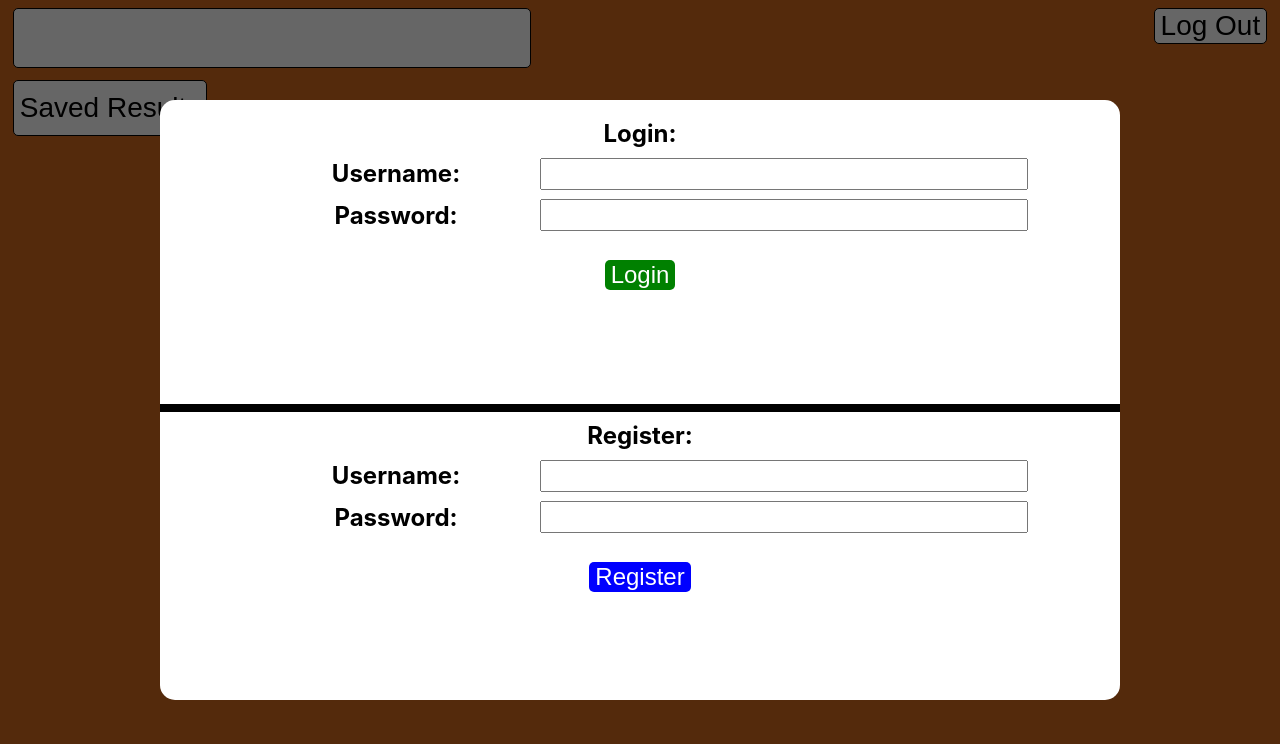
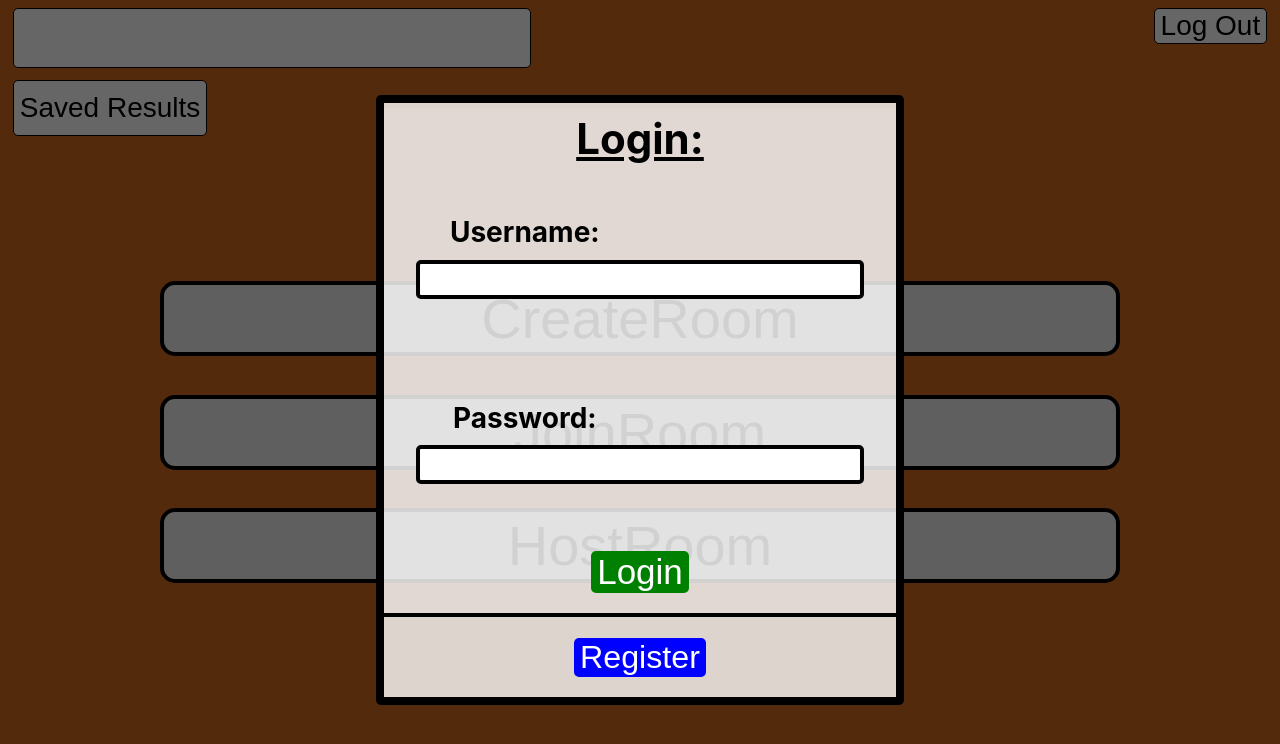
Before and after one commit to Ben-Worrall/ratingclientsv2, a React (Create React App) app: page / in a window 1280 px wide. Shown: the top 744 px of the page. Built offline with nearby package versions, Linux system fonts and the light colour scheme.

Commit message:
updated save and close, UPDATE ON LOGIN STYLING

```diff
--- a/src/App.css
+++ b/src/App.css
@@ -58,13 +58,14 @@ body{
 
 #LoginRegisterPOPUP{
   position: absolute;
-  width: 75%;
-  height: 75%;
-  background-color: rgb(255, 255, 255);
+  width: 40%;
+  height: max-content;
+  background-color: rgba(255, 255, 255, 0.8);
   z-index: 10010;
   overflow-y: auto;
-  font-size: 150%;
-  border-radius:  15px 15px 15px 15px;
+  font-size: 175%;
+  border-radius:  5px 5px 5px 5px;
+  border: 1vh solid black;
 
 }
 #LoginRegisterPOPUP-background{
@@ -82,44 +83,46 @@ body{
 
 #LoginHolderBNT{
   width: 100%;
-  height: 49%;
+  height: 90%;
   display: table;
   margin-top: 1%;
-
+  background-color: rgb(255, 255, 255, 0.1);
   border-bottom: 0.5vh solid black;
 
 }
 #RegisterHolderBNT{
   width: 100%;
-  height: 49%;
+  height: 90%;
   display: table;
+  margin-top: 1%;
+  background-color: rgb(255, 255, 255, 0.1);
+  border-bottom: 0.5vh solid black;
 
-  margin-bottom: 1%;
-  border-top: 0.5vh solid black;
 }
 
 .infoClassLogReg{
   width: 100%;
-  display: flex;
-  align-items: center;
-  justify-content: center;
+
   margin-top: 1%;
   margin-bottom: 1%;
 }
 
 
 .InputClassLogReg{
-  width: 50%;
-  display: flex;
-  align-items: center;
-  justify-content: center;
+
   font-size: 90%;
-
+  margin-top: 1%;
+  margin-bottom: 10%;
+  width: 85%;
+  border-radius:  5px 5px 5px 5px;
+  border: 0.5vh solid black;
 }
 .TextClassLogReg{
-  width: 30%;
+  width: 55%;
   font-weight: bold;
-  float: left;
+  margin-top: 10%;
+  margin-bottom: 1%;
+
 }
 
 #LoginBNT-logres{
@@ -127,18 +130,43 @@ body{
   color: white;
   border-radius:  5px 5px 5px 5px;
   border: 0vh solid black;
-  font-size: 100%;
+  font-size: 125%;
   margin-top: 2%;
-  margin-bottom: 2%;
+  margin-bottom: 4%;
 }
+#Register-Option{
+  background-color: blue;
+  color: white;
+  border-radius:  5px 5px 5px 5px;
+  border: 0vh solid black;
+  font-size: 115%;
+  margin-top: 4%;
+  margin-bottom: 4%;
+}
+#Login-Option{
+  background-color: green;
+  color: white;
+  border-radius:  5px 5px 5px 5px;
+  border: 0vh solid black;
+  font-size: 115%;
+  margin-top: 4%;
+  margin-bottom: 4%;
+
+}
+
+
+
+
+
 #RegisterBNT-logres{
   background-color: blue;
   color: white;
   border-radius:  5px 5px 5px 5px;
   border: 0vh solid black;
-  font-size: 100%;
+  font-size: 125%;
   margin-top: 2%;
-  margin-bottom: 2%;
+  margin-bottom: 4%;
+
 }
 
 #ShowUsername{
--- a/src/Home.js
+++ b/src/Home.js
@@ -185,14 +185,105 @@ async function HostRoomURL(){
           navigate('/routes/HostRoom')
           return
          }
-  }
 
-  )
+  })
 
 
 
  });
+ alert('You have no Live Server')
 }
+
+
+
+//show the register option
+function Show_Register(){
+  document.getElementById('RegisterHolderBNT').style.display = ""
+  document.getElementById('Login-Option').style.display = ""
+  document.getElementById('Register-Option').style.display = "none"
+  document.getElementById('LoginHolderBNT').style.display = "none"
+
+
+
+}
+//show the login option
+function Show_Login(){
+  document.getElementById('LoginHolderBNT').style.display = ""
+  document.getElementById('Register-Option').style.display = ""
+  document.getElementById('Login-Option').style.display = "none"
+  document.getElementById('RegisterHolderBNT').style.display = "none"
+}
+
+
+
+
+
+
+
+
+
+
+
+    return (
+      <div id="Holder">
+        <input id="ShowUsername"></input>
+        <button id="SavedResultsHomeScreen" onClick={ShowResultsSavedPopup}>Saved Results</button>
+        <button id="LogOutBNT" onClick={LogOut}>Log Out</button>
+
+
+
+
+
+        <div id="LoginRegisterPOPUP-background" ></div>
+        <div id="LoginRegisterPOPUP">
+
+
+          <div id="LoginHolderBNT">
+                <p style={{margin:"1%", fontWeight:"bold",  fontSize: "150%", textDecoration:"underline"}}>Login:</p>
+                <div className="infoClassLogReg">
+                  <div className="TextClassLogReg">Username:</div>
+                  <input className="InputClassLogReg" id="LoginNameInput"></input>
+                </div>
+
+                <div className="infoClassLogReg">
+                  <div className="TextClassLogReg">Password:</div>
+                  <input className="InputClassLogReg" id="LoginPasswordInput"></input>
+                </div>
+                <button id="LoginBNT-logres" onClick={Login}>Login</button>
+          </div>
+            <button id="Register-Option" onClick={Show_Register}>Register</button>
+
+
+
+
+
+
+            <div id="RegisterHolderBNT" style={{display:"none"}}>
+                <p style={{margin:"1%", fontWeight:"bold", fontSize: "150%", textDecoration:"underline"}}>Register:</p>
+                <div className="infoClassLogReg">
+                  <div className="TextClassLogReg">Username:</div>
+                  <input className="InputClassLogReg" id="RegNameInput"></input>
+                </div>
+
+                <div className="infoClassLogReg">
+                  <div className="TextClassLogReg">Password:</div>
+                  <input className="InputClassLogReg" id="RegPasswordInput"></input>
+                </div>
+                <button id="RegisterBNT-logres" onClick={Register}>Register</button>
+            </div>
+            <button id="Login-Option" onClick={Show_Login} style={{display:"none"}}>Login</button>
+
+
+
+
+
+
+
+
+
+
+
+        </div>
 
 
 
@@ -209,15 +300,41 @@ async function HostRoomURL(){
 
 
 
-    return (
-      <div id="Holder">
 
-        <input id="ShowUsername"></input>
-        <button id="SavedResultsHomeScreen" onClick={ShowResultsSavedPopup}>Saved Results</button>
 
-        <button id="LogOutBNT" onClick={LogOut}>Log Out</button>
-        <div id="LoginRegisterPOPUP">
-             <div id="LoginHolderBNT">
+
+        <div id="ButtonHolder">
+
+
+          <button className="BNT" onClick={CreateRoomURL}>CreateRoom</button>
+          <button className="BNT" onClick={JoinRoomURL}>JoinRoom</button>
+          <button className="BNT" onClick={HostRoomURL}>HostRoom</button>
+          <button  id='ToSavedResult' style={{display:"none"}} onClick={ToSavedResult} ></button>
+
+        </div>
+        </div>
+
+    )
+}
+
+
+export default Home
+
+
+
+
+
+
+
+
+
+/*
+
+
+
+
+
+              <div id="LoginHolderBNT">
                 <p style={{margin:"1%", fontWeight:"bold"}}>Login:</p>
                 <div className="infoClassLogReg">
                   <div className="TextClassLogReg">Username:</div>
@@ -244,23 +361,15 @@ async function HostRoomURL(){
                 </div>
                 <button id="RegisterBNT-logres" onClick={Register}>Register</button>
               </div>
-        </div>
-        <div id="LoginRegisterPOPUP-background" ></div>
 
 
-        <div id="ButtonHolder">
 
 
-          <button className="BNT" onClick={CreateRoomURL}>CreateRoom</button>
-          <button className="BNT" onClick={JoinRoomURL}>JoinRoom</button>
-          <button className="BNT" onClick={HostRoomURL}>HostRoom</button>
-          <button  id='ToSavedResult' style={{display:"none"}} onClick={ToSavedResult} ></button>
-
-        </div>
-        </div>
-
-    )
-}
 
 
-export default Home
+
+
+
+
+
+*/
--- a/src/functions/DeleteSavedResultPopup.js
+++ b/src/functions/DeleteSavedResultPopup.js
@@ -34,6 +34,26 @@ const DeleteSavedResultPopup = async () => {
             if(doc.data().Username == UserName){
                 if(doc.data().Password == UserPassword){
                     if(doc.data().SavedAs == SavedAs){
+
+
+                        const querySnapshot = await getDocs(collection(db, "Servers", doc.id, "Overall Score"));
+
+                        querySnapshot.forEach(async(docs) => {
+                         //get collections documents ids
+                           let DocRefId = docs.id
+                           console.log(DocRefId)
+                           //get sub collection
+                           let CurCollection = collection(db, "Servers", doc.id, "Overall Score")
+                           //get doc from sub collection
+                           let curDoc = doc(CurCollection, DocRefId)
+                           await deleteDoc(curDoc)
+
+                       });
+
+
+
+
+
 
                         //get everything except the following
                         //code, password, SavedAs, Username
--- a/src/functions/SaveAndCloseRoom.js
+++ b/src/functions/SaveAndCloseRoom.js
@@ -590,6 +590,21 @@ setTimeout(function() { exportTableToExcel();; }, 5000)
   //delete the server sub collections (factors)
   //otherwise documents will still apear and only the server code will be deleted
   //access tlocalstorage to get the factors(collection names)
+  const querySnapshot = await getDocs(collection(db, "Servers", DocId, "Overall Score"));
+
+  querySnapshot.forEach(async(docs) => {
+   //get collections documents ids
+     let DocRefId = docs.id
+     console.log(DocRefId)
+     //get sub collection
+     let CurCollection = collection(db, "Servers", DocId, "Overall Score")
+     //get doc from sub collection
+     let curDoc = doc(CurCollection, DocRefId)
+     await deleteDoc(curDoc)
+
+ });
+
+
   var AllFactorsAr = JSON.parse(localStorage.getItem('factors'))
   for(let i = 0; i< AllFactorsAr.length; i++){
     //get the collection
--- a/src/routes/HostRoom.js
+++ b/src/routes/HostRoom.js
@@ -73,7 +73,27 @@ window.addEventListener("beforeunload", beforeUnloadListener);
   //delete the server from the Servers collection
   let DocId = localStorage.getItem('DocId')
 
+
+
+
+
   //delete the server sub collections (factors)
+  const querySnapshot = await getDocs(collection(db, "Servers", DocId, "Overall Score"));
+
+  querySnapshot.forEach(async(docs) => {
+   //get collections documents ids
+     let DocRefId = docs.id
+     console.log(DocRefId)
+     //get sub collection
+     let CurCollection = collection(db, "Servers", DocId, "Overall Score")
+     //get doc from sub collection
+     let curDoc = doc(CurCollection, DocRefId)
+     await deleteDoc(curDoc)
+
+ });
+
+
+
   //otherwise documents will still apear and only the server code will be deleted
   //access tlocalstorage to get the factors(collection names)
   var AllFactorsAr = JSON.parse(localStorage.getItem('factors'))
```
